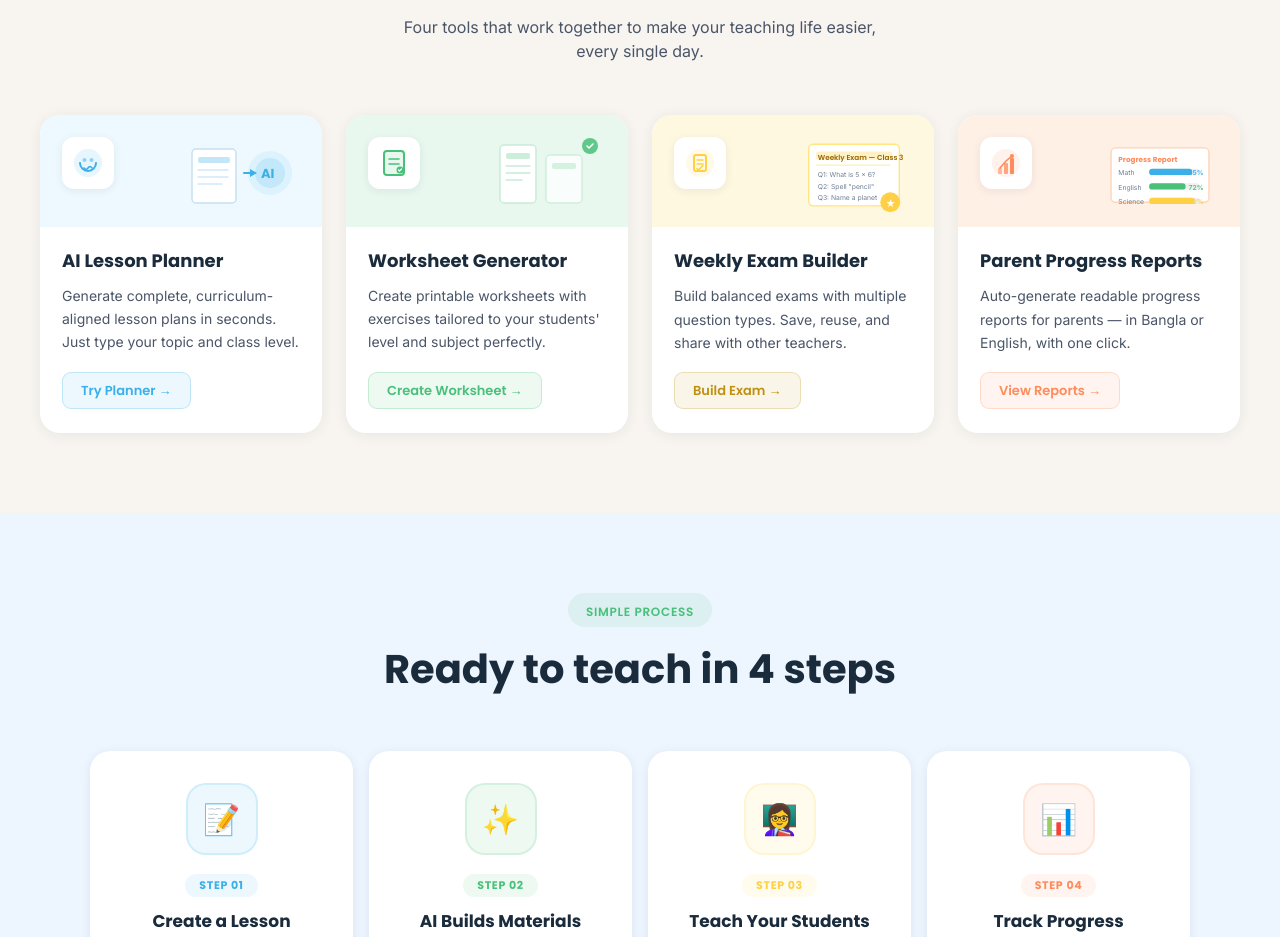
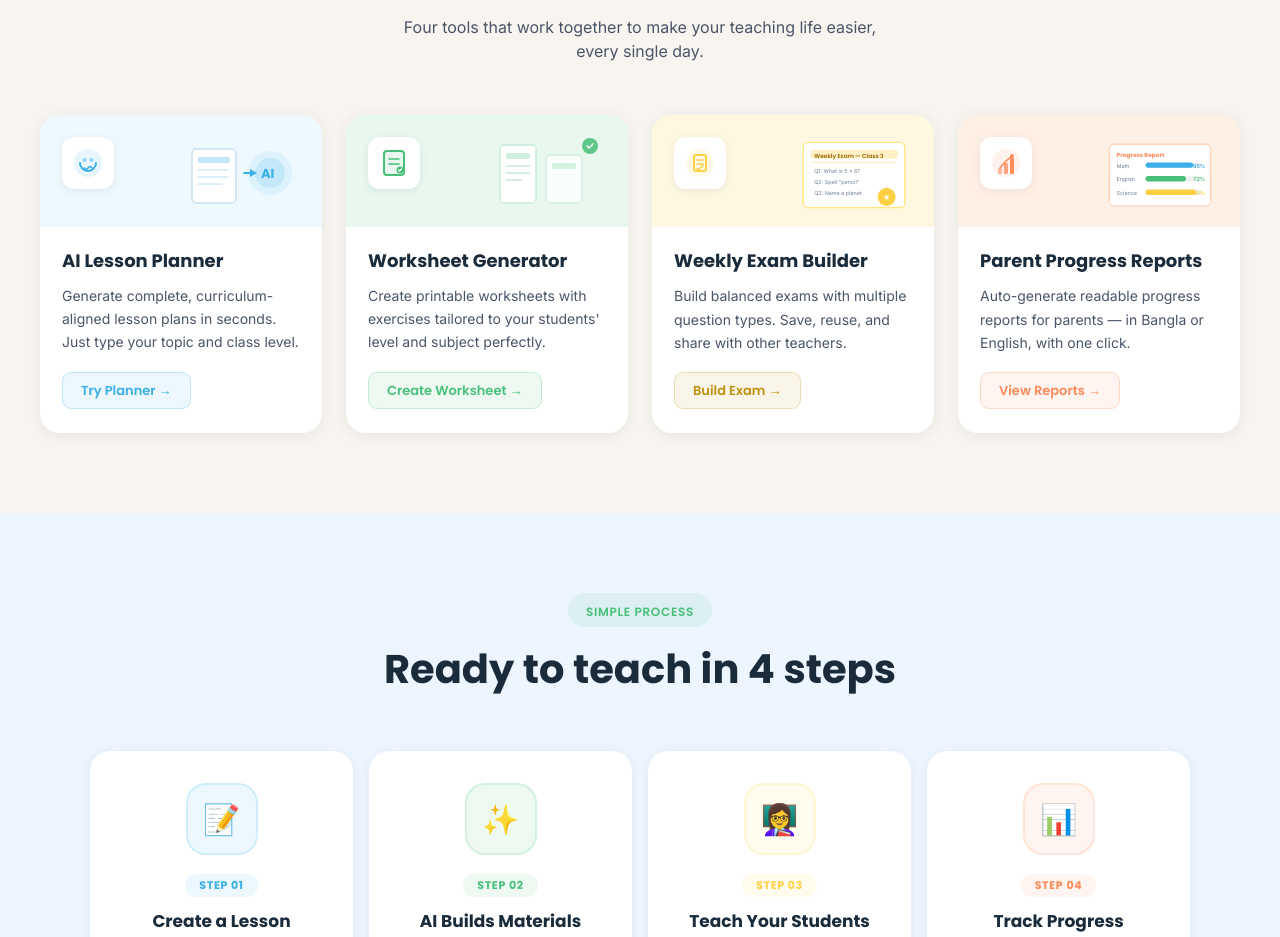
Before and after one commit to sajibmh-2026/ShikkhaSathi-a2-type, a React (Vite) app in the folder client/: page / in a window 1280 px wide. Shown: the part 1601-2538 px from the top of the page. Built offline with nearby package versions, Linux system fonts and the light colour scheme.

Commit message:
fix(illustrations): fix text overflow in Exam and Report SVGs - reduced font sizes and tightened layout

```diff
--- a/client/src/components/illustrations/ExamIllustration.tsx
+++ b/client/src/components/illustrations/ExamIllustration.tsx
@@ -4,26 +4,26 @@ export default function ExamIllustration() {
     <svg viewBox="0 0 128 84" fill="none" style={{ width: '100%', maxWidth: 300, height: 'auto' }} overflow="hidden" aria-hidden="true">
       <rect width="128" height="84" rx="8" fill="#FFF8E0" />
       {/* Paper */}
-      <rect x="14" y="8" width="100" height="68" rx="5" fill="white" stroke="#FFE680" strokeWidth="1.5" />
+      <rect x="8" y="6" width="112" height="72" rx="5" fill="white" stroke="#FFE680" strokeWidth="1.5" />
       {/* Header */}
-      <rect x="22" y="16" width="84" height="9" rx="3" fill="#FFD044" opacity="0.3" />
-      <text x="24" y="25" fontFamily="'Poppins',sans-serif" fontSize="8" fill="#9A6800" fontWeight="600">
+      <rect x="16" y="14" width="96" height="10" rx="3" fill="#FFD044" opacity="0.3" />
+      <text x="20" y="23" fontFamily="'Poppins',sans-serif" fontSize="6.5" fill="#9A6800" fontWeight="600">
         Weekly Exam — Class 3
       </text>
-      <line x1="22" y1="31" x2="104" y2="31" stroke="#FFE8A0" strokeWidth="1" />
+      <line x1="16" y1="28" x2="112" y2="28" stroke="#FFE8A0" strokeWidth="0.8" />
       {/* Questions */}
-      <text x="24" y="44" fontFamily="'Inter',sans-serif" fontSize="7.5" fill="#718096">
+      <text x="20" y="40" fontFamily="'Inter',sans-serif" fontSize="6" fill="#718096">
         Q1: What is 5 × 6?
       </text>
-      <text x="24" y="57" fontFamily="'Inter',sans-serif" fontSize="7.5" fill="#718096">
+      <text x="20" y="52" fontFamily="'Inter',sans-serif" fontSize="6" fill="#718096">
         Q2: Spell "pencil"
       </text>
-      <text x="24" y="70" fontFamily="'Inter',sans-serif" fontSize="7.5" fill="#718096">
+      <text x="20" y="64" fontFamily="'Inter',sans-serif" fontSize="6" fill="#718096">
         Q3: Name a planet
       </text>
       {/* Star badge */}
-      <circle cx="104" cy="72" r="11" fill="#FFD044" />
-      <text x="99" y="77" fontSize="12" fill="white">
+      <circle cx="100" cy="66" r="10" fill="#FFD044" />
+      <text x="96" y="70" fontSize="9" fill="white">
         ★
       </text>
     </svg>
--- a/client/src/components/illustrations/ReportIllustration.tsx
+++ b/client/src/components/illustrations/ReportIllustration.tsx
@@ -10,20 +10,20 @@ export default function ReportIllustration() {
     <svg viewBox="0 0 128 84" fill="none" style={{ width: '100%', maxWidth: 300, height: 'auto' }} overflow="hidden" aria-hidden="true">
       <rect width="128" height="84" rx="8" fill="#FFF0E6" />
       {/* Card */}
-      <rect x="10" y="12" width="108" height="60" rx="5" fill="white" stroke="#FFD4B8" strokeWidth="1.5" />
+      <rect x="8" y="8" width="112" height="68" rx="5" fill="white" stroke="#FFD4B8" strokeWidth="1.5" />
       {/* Title */}
-      <text x="18" y="28" fontFamily="'Poppins',sans-serif" fontSize="8" fill="#FF8B5A" fontWeight="700">
+      <text x="16" y="22" fontFamily="'Poppins',sans-serif" fontSize="6.5" fill="#FF8B5A" fontWeight="700">
         Progress Report
       </text>
       {/* Rows */}
       {rows.map(({ label, pct, color }, i) => (
         <g key={label}>
-          <text x="18" y={42 + i * 16} fontFamily="'Inter',sans-serif" fontSize="7.5" fill="#718096">
+          <text x="16" y={34 + i * 15} fontFamily="'Inter',sans-serif" fontSize="6" fill="#718096">
             {label}
           </text>
-          <rect x="52" y={35 + i * 16} width="56" height="7" rx="3.5" fill="#F0F0F0" />
-          <rect x="52" y={35 + i * 16} width={56 * pct / 100} height="7" rx="3.5" fill={color} />
-          <text x="112" y={42 + i * 16} fontFamily="'Inter',sans-serif" fontSize="7.5" fill={color} fontWeight="600" textAnchor="end">
+          <rect x="48" y={28 + i * 15} width="62" height="6" rx="3" fill="#F0F0F0" />
+          <rect x="48" y={28 + i * 15} width={62 * pct / 100} height="6" rx="3" fill={color} />
+          <text x="114" y={34 + i * 15} fontFamily="'Inter',sans-serif" fontSize="6" fill={color} fontWeight="600" textAnchor="end">
             {pct}%
           </text>
         </g>
```
